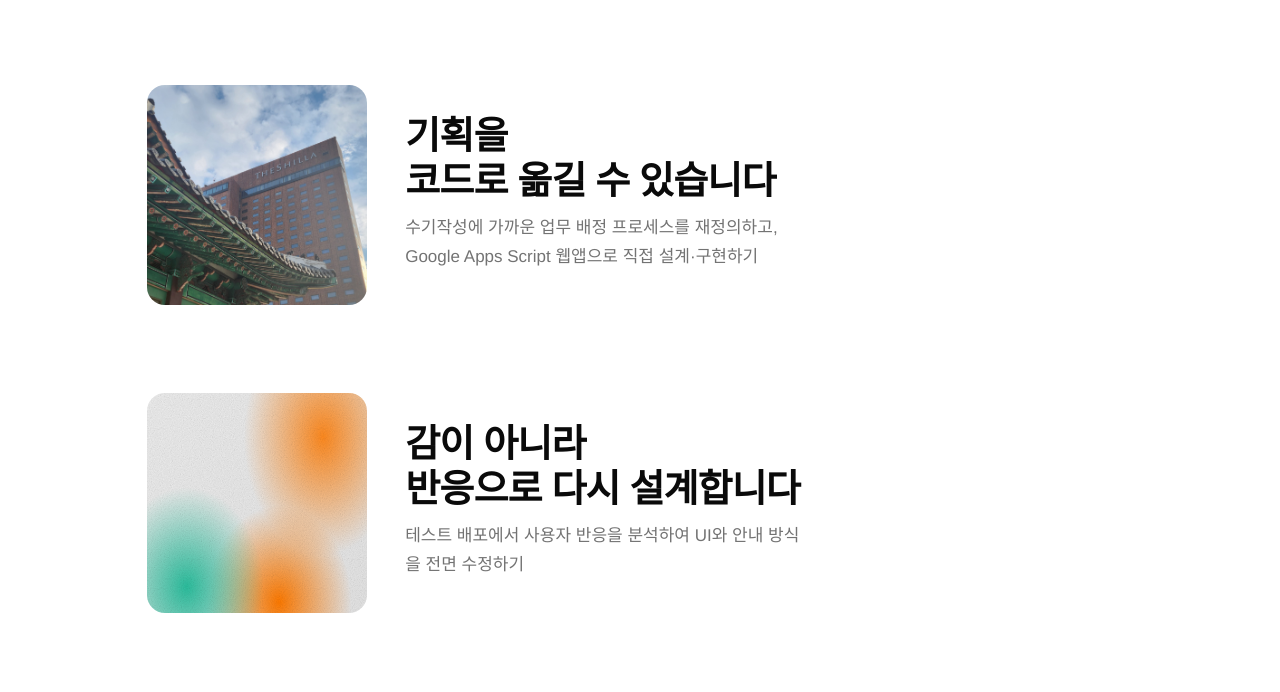
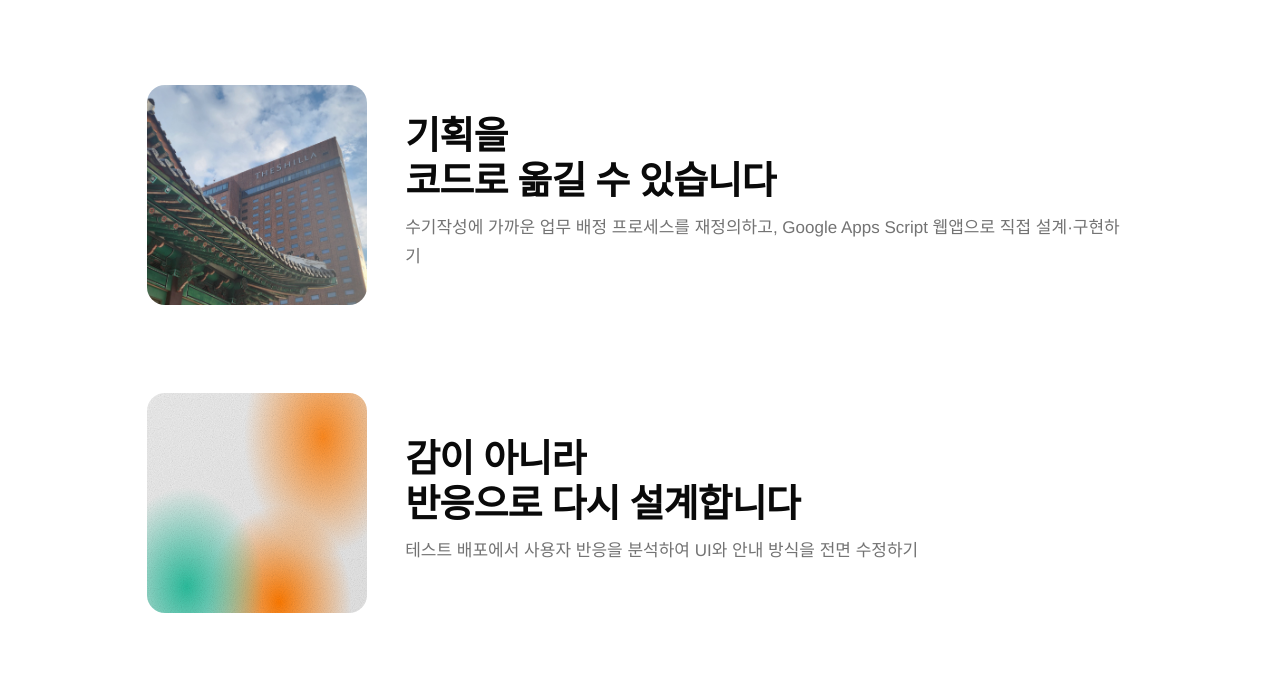
Before and after one commit to jiyusniket-gif/jiyusniket-gif.github.io, a plain HTML site: page index.html in a window 1280 px wide. Shown: the part 718-1410 px from the top of the page. Drawn offline with nearby package versions, Linux system fonts and the light colour scheme; no server answers; a web font is replaced by a local one.

Commit message:
style: let feature-sub text hug its column width instead of wrapping at 42ch
The fixed max-width made the copy look stubby next to the much wider
text column once the image side was shrunk to a small square thumbnail.

```diff
--- a/portfolio.css
+++ b/portfolio.css
@@ -295,7 +295,7 @@
     align-items: center;
     gap: clamp(20px, 3vw, 40px);
   }
-  .feature-sub { margin: 10px 0 4px; max-width: 42ch; }
+  .feature-sub { margin: 10px 0 4px; max-width: none; }
   .media-sq    { width: 100%; aspect-ratio: 1 / 1; }
 
   .feature-link {
```
